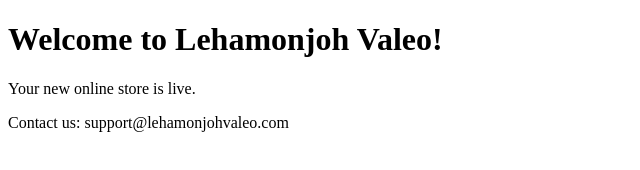
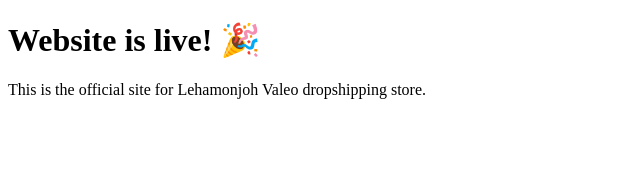
Before and after one commit to lehamonjohvaleo/lehamonjohvaleo.github.io, a plain HTML site: page Index.html in a window 1280 px wide. Shown: the whole page, without its empty margins (0-640 px from the left). Drawn offline with Linux system fonts and the light colour scheme.

Commit message:
Update Index.html

```diff
--- a/Index.html
+++ b/Index.html
@@ -1,14 +1,11 @@
 
 <!DOCTYPE html>
-<html lang="en">
-<head>
-    <meta charset="UTF-8">
-    <meta name="viewport" content="width=device-width, initial-scale=1.0">
-    <title>Lehamonjoh Valeo Store</title>
-</head>
-<body>
-    <h1>Welcome to Lehamonjoh Valeo!</h1>
-    <p>Your new online store is live.</p>
-    <p>Contact us: support@lehamonjohvaleo.com</p>
-</body>
+<html>
+  <head>
+    <title>Welcome to Lehamonjoh Valeo</title>
+  </head>
+  <body>
+    <h1>Website is live! 🎉</h1>
+    <p>This is the official site for Lehamonjoh Valeo dropshipping store.</p>
+  </body>
 </html>
```
